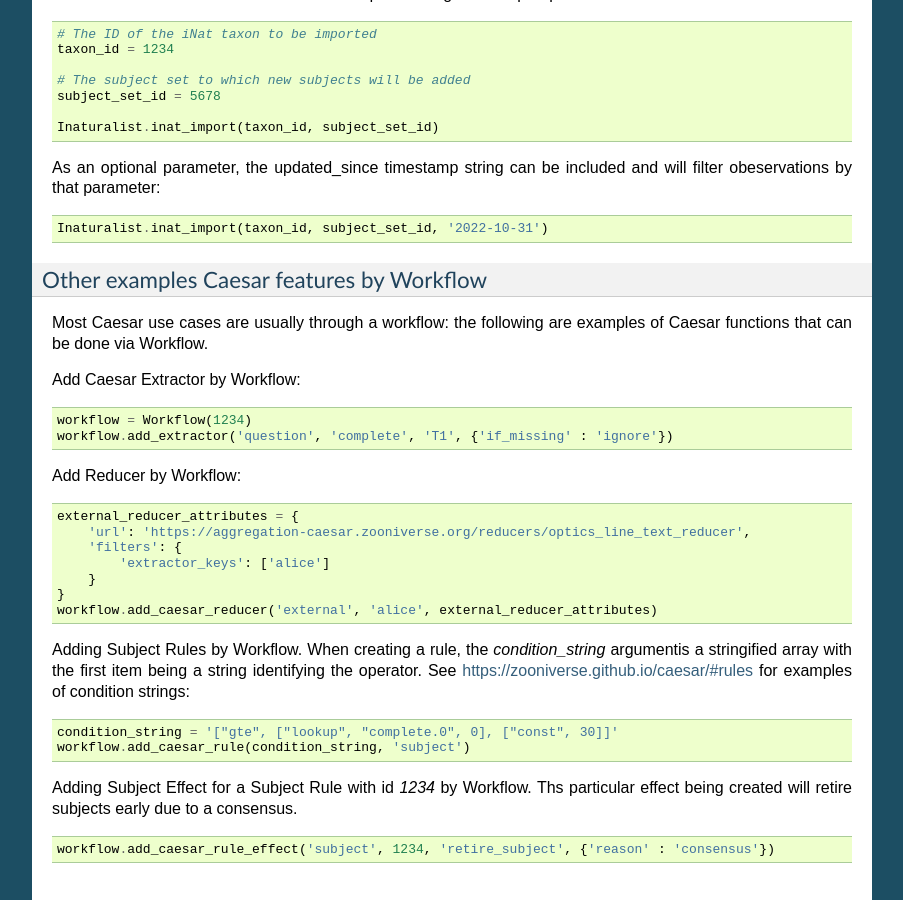
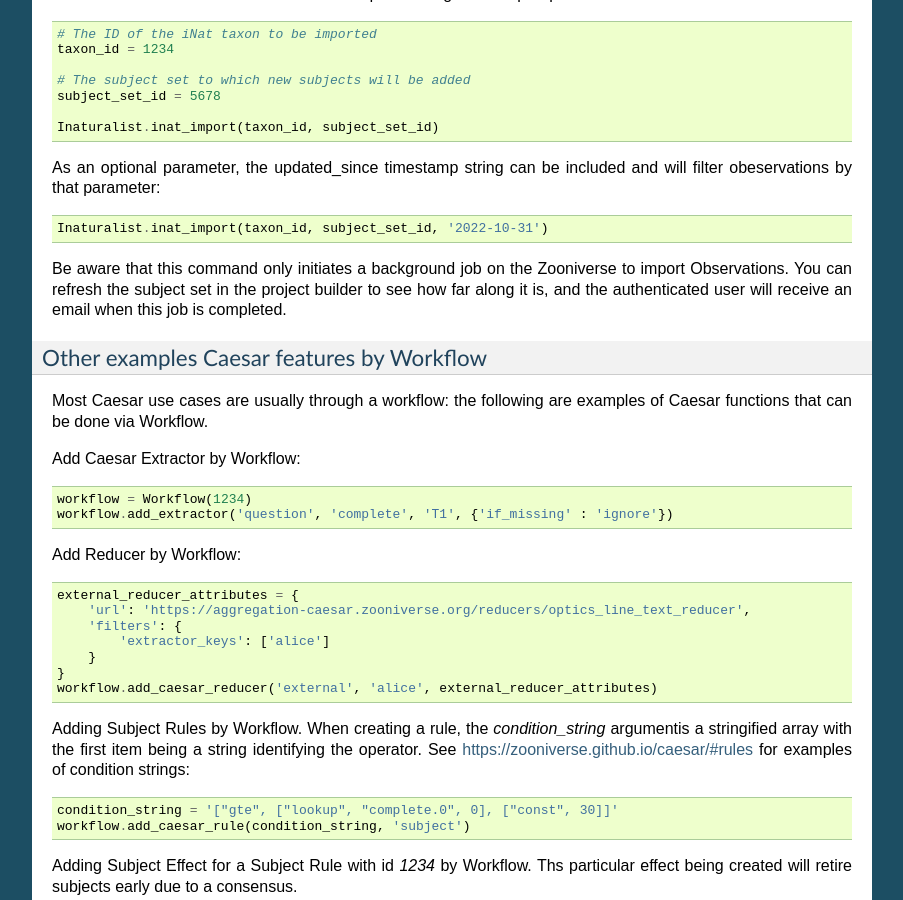
Before and after one commit to zooniverse/panoptes-python-client, a Sphinx documentation site: the page built from docs/user_guide.rst, in a window 1280 px wide and 900 px high, scrolled down 5380 px. Shown: the whole window, without its empty margins (198-1101 px from the left). Built offline with Sphinx 7.4.7, drawn with Linux system fonts in a browser that asks for light colours.

Commit message:
Add details to guide

```diff
--- a/docs/user_guide.rst
+++ b/docs/user_guide.rst
@@ -324,6 +324,11 @@
 
     Inaturalist.inat_import(taxon_id, subject_set_id, '2022-10-31')
 
+Be aware that this command only initiates a background job on the Zooniverse
+to import Observations. You can refresh the subject set in the project builder
+to see how far along it is, and the authenticated user will receive an email
+when this job is completed.
+
 Other examples Caesar features by Workflow
 ~~~~~~~~~~~~~~~~~~~~~~~~~~~~~~~~~~~~~~~~~~~~~
 Most Caesar use cases are usually through a workflow: the following are examples of Caesar functions that can be done via Workflow.
```
